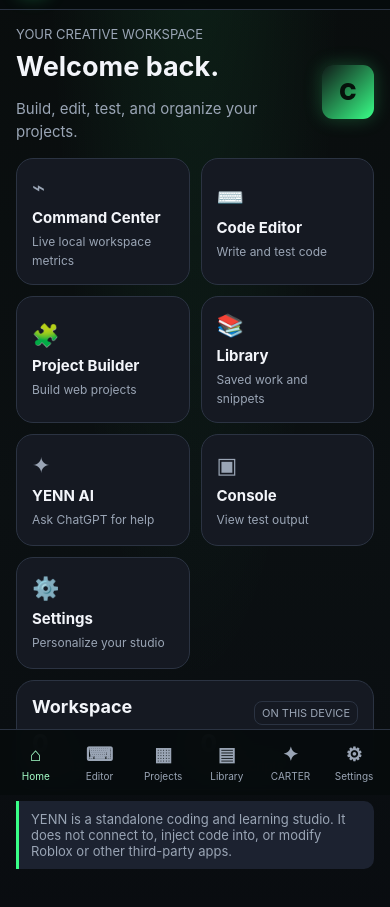
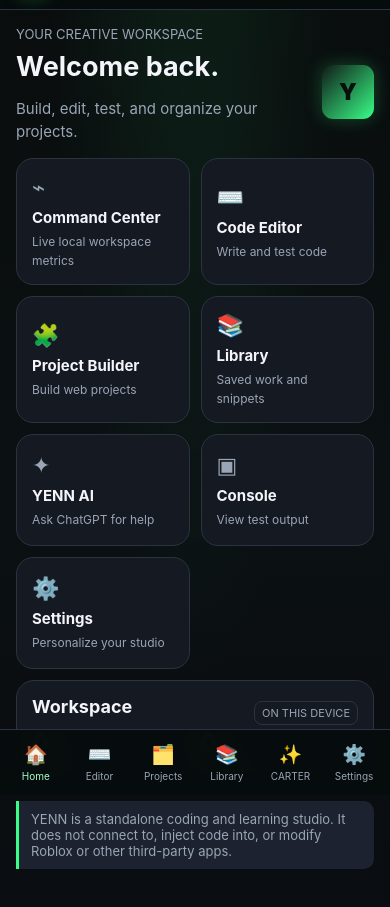
Before and after one commit to YENN558/cartrer-executor, a plain HTML site: page index.html in a window 390 px wide. Shown: the part 49-956 px from the top of the page. Drawn offline with Linux system fonts and the light colour scheme.

Commit message:
Refresh YENN mobile navigation with emoji icons

```diff
--- a/index.html
+++ b/index.html
@@ -39,7 +39,7 @@ nav button{background:transparent;color:var(--muted);font-size:10px;display:grid
 <header><div class="brand"><div class="logo">Y</div><div>YENN <span class="muted">STUDIO</span></div></div><span class="pill">V4.0 • CYBER</span></header>
 <main>
 <section id="home" class="view active">
-  <div class="row between"><div><div class="sub">YOUR CREATIVE WORKSPACE</div><h1>Welcome back.</h1><p>Build, edit, test, and organize your projects.</p></div><div class="logo" style="width:54px;height:54px;font-size:23px">C</div></div>
+  <div class="row between"><div><div class="sub">YOUR CREATIVE WORKSPACE</div><h1>Welcome back.</h1><p>Build, edit, test, and organize your projects.</p></div><div class="logo" style="width:54px;height:54px;font-size:23px">Y</div></div>
   <div class="grid">
     <button class="tile" onclick="go('editor')"><span class="emoji">⌨️</span><b>Code Editor</b><span>Write and test code</span></button>
     <button class="tile" onclick="go('projects')"><span class="emoji">🧩</span><b>Project Builder</b><span>Build web projects</span></button>
@@ -111,12 +111,12 @@ nav button{background:transparent;color:var(--muted);font-size:10px;display:grid
 </section>
 </main>
 <nav>
-<button class="active" data-go="home" onclick="go('home')"><strong>⌂</strong>Home</button>
-<button data-go="editor" onclick="go('editor')"><strong>⌨</strong>Editor</button>
-<button data-go="projects" onclick="go('projects')"><strong>▦</strong>Projects</button>
-<button data-go="library" onclick="go('library')"><strong>▤</strong>Library</button>
-<button data-go="carter" onclick="go('carter')"><strong>✦</strong>CARTER</button>
-<button data-go="settings" onclick="go('settings')"><strong>⚙</strong>Settings</button>
+<button class="active" data-go="home" onclick="go('home')"><strong>🏠</strong>Home</button>
+<button data-go="editor" onclick="go('editor')"><strong>⌨️</strong>Editor</button>
+<button data-go="projects" onclick="go('projects')"><strong>🗂️</strong>Projects</button>
+<button data-go="library" onclick="go('library')"><strong>📚</strong>Library</button>
+<button data-go="carter" onclick="go('carter')"><strong>✨</strong>CARTER</button>
+<button data-go="settings" onclick="go('settings')"><strong>⚙️</strong>Settings</button>
 </nav>
 <script>
 const $=id=>document.getElementById(id);
```
